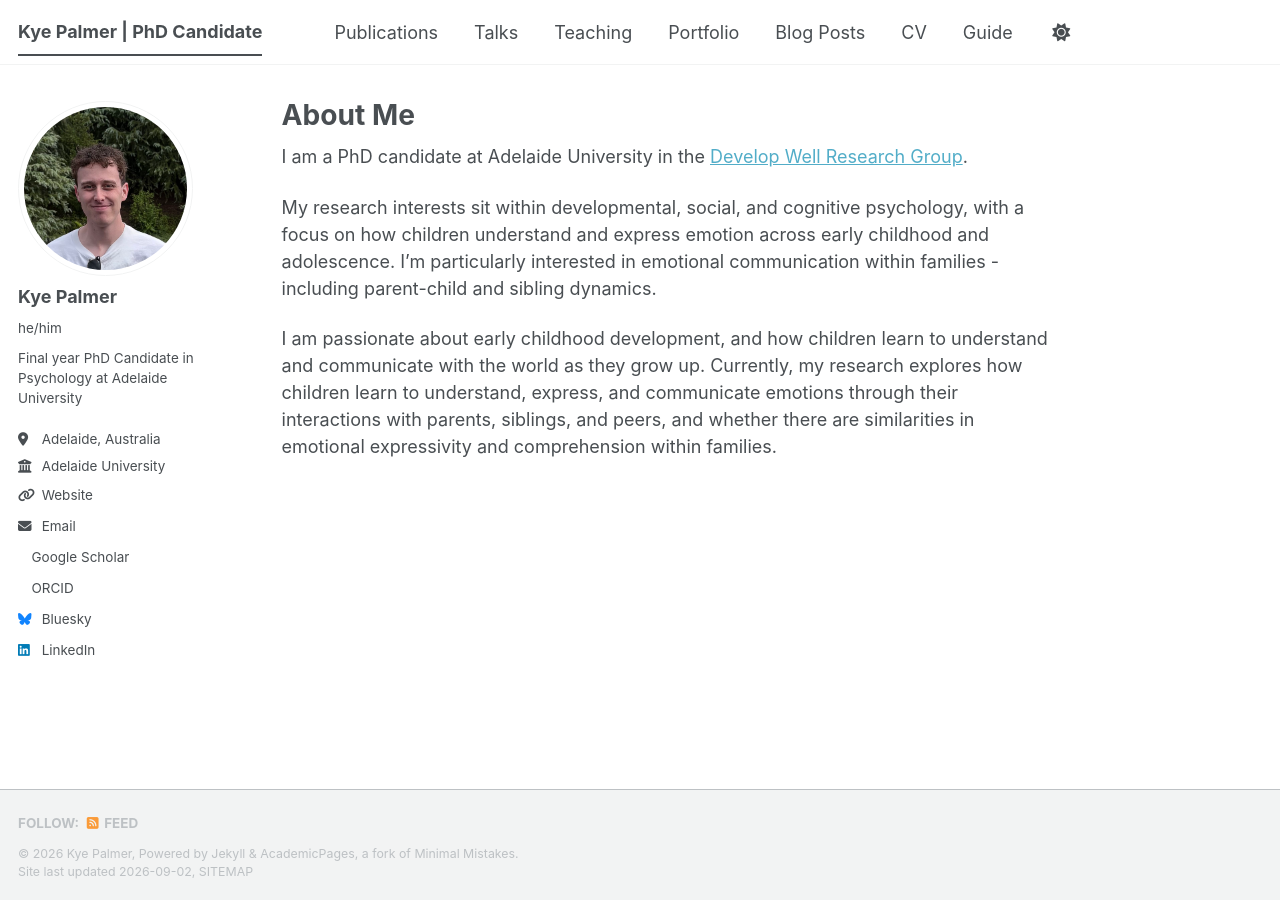
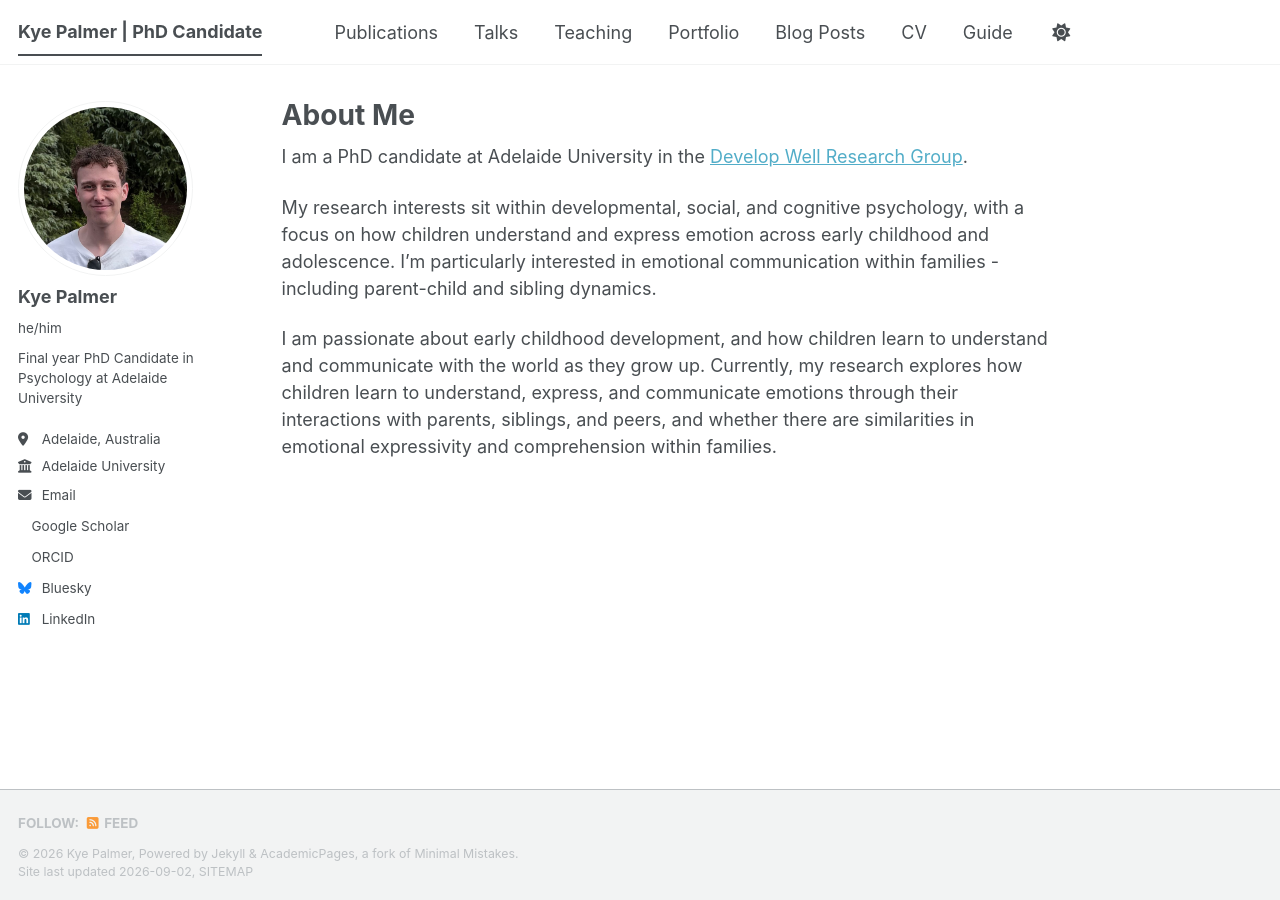
Before and after one commit to kyepalmer/kyepalmer.github.io, a Jekyll site: the page built from _pages/about.md, in a window 1280 px wide. Built offline with Jekyll 4.4.1, drawn with Linux system fonts in a browser that asks for light colours; a style sheet for code colours, icons or effects is not loaded.

Commit message:
Update _config.yml

```diff
--- a/_config.yml
+++ b/_config.yml
@@ -13,7 +13,7 @@
 title_separator          : "-"
 name                     : &name "Kye Palmer"
 description              : &description "Kye Palmer's academic portfolio"   # Update this with a general description of your site, this is the default if not overridden by a page
-url                      : https://kyepalmer.github.io # The base hostname & protocol for your site e.g. "https://[your GitHub username].github.io",
+url                      : https://kyepalmer.github.io/kyepalmer-website # The base hostname & protocol for your site e.g. "https://[your GitHub username].github.io",
                                                            # or if you already have some other page hosted on Github then use "https://[your GitHub username].github.io/[Your Repo Name]"
 baseurl                  : "" # the subpath of your site, e.g. "/blog"
 repository               : "kyepalmer/kyepalmer-website.github.io"
@@ -29,7 +29,7 @@
   bio              : "Final year PhD Candidate in Psychology at Adelaide University"
   location         : "Adelaide, Australia"
   employer         : "Adelaide University"
-  uri              : "https://researchers.adelaide.edu.au/profile/kye.palmer"
+  uri              : # URL
   email            : "kye.palmer@adelaide.edu.au"
 
   # Academic websites
```
